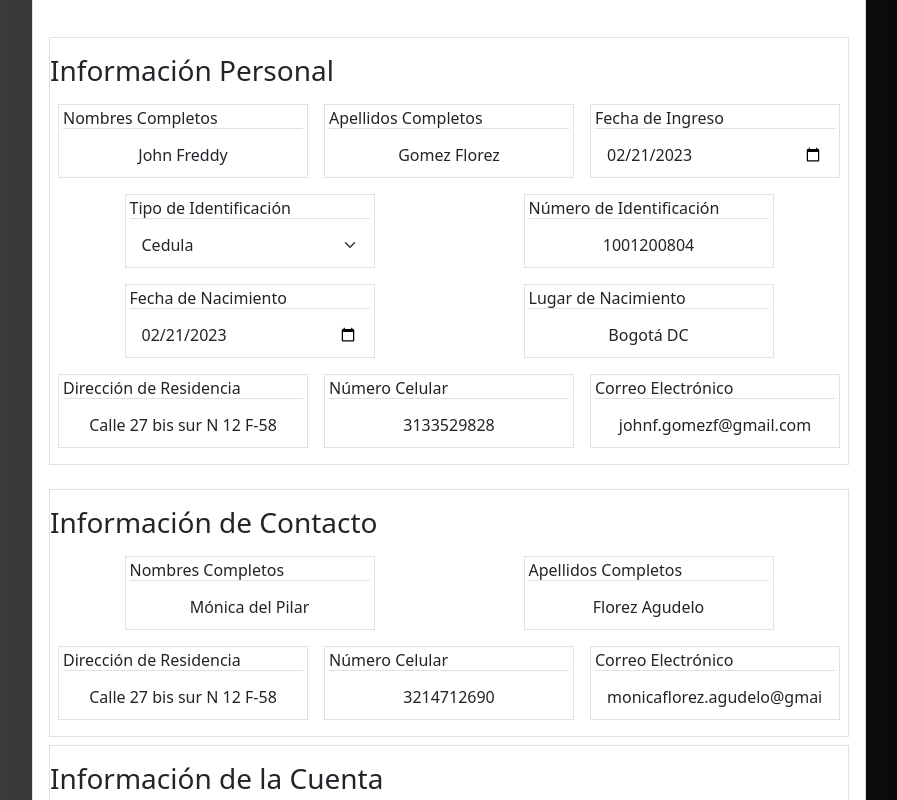
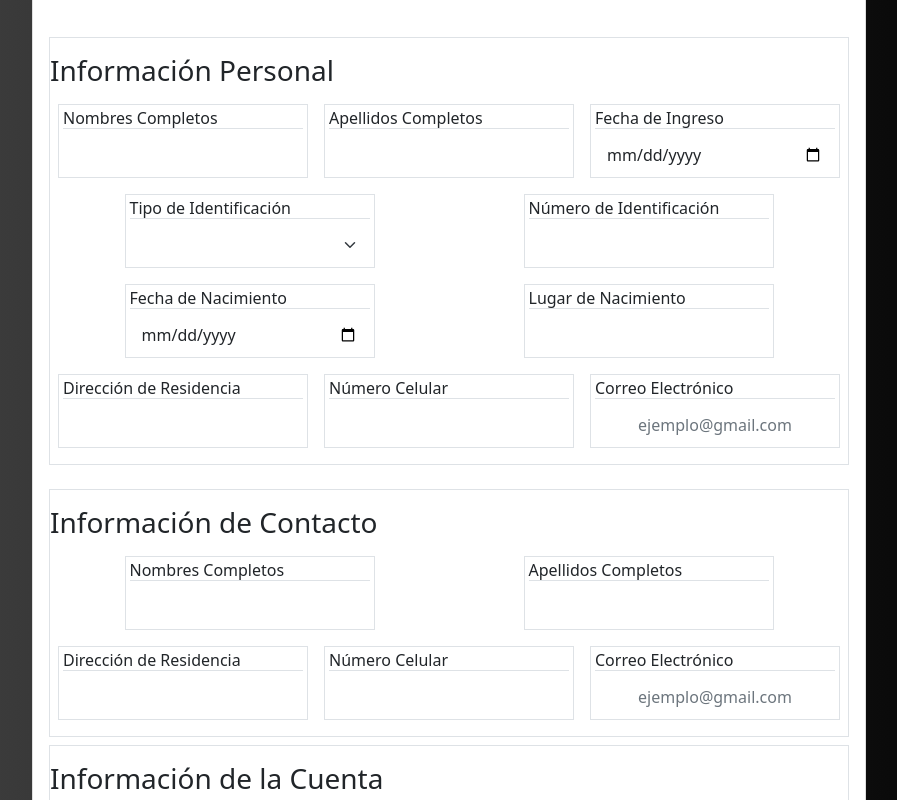
Before and after one commit to NeoArts/gestor_peluqueria, a Vue app: page /register in a window 1280 px wide. Shown: the part 380-1180 px from the top of the page, without its empty margins (191-1088 px from the left). Built offline with nearby package versions, Linux system fonts and the light colour scheme; what @formkit/vue, vue-sweetalert2 would draw is missing.

Commit message:
secondUpdate Preparation

```diff
--- a/src/views/Register.vue
+++ b/src/views/Register.vue
@@ -253,29 +253,29 @@
         errors: "",
         uid: "",
         empleado:{
-          nombres: "John Freddy",
-          apellidos: "Gomez Florez",
-          fechaContracion: "2023-02-21",
-          tipoIdentificacion: "cc",
-          NoIdentificacion: "1001200804",
-          fechaNacimiento: "2023-02-21",
-          LugarNacimiento: "Bogotá DC",
-          direccion: "Calle 27 bis sur N 12 F-58",
-          celular: "3133529828",
-          correo: "johnf.gomezf@gmail.com",
+          nombres: "",
+          apellidos: "",
+          fechaContracion: "",
+          tipoIdentificacion: "",
+          NoIdentificacion: "",
+          fechaNacimiento: "",
+          LugarNacimiento: "",
+          direccion: "",
+          celular: "",
+          correo: "",
           rol: "barbero"
         },
         contacto: {
-          nombres: "Mónica del Pilar",
-          apellidos: "Florez Agudelo",
-          direccion: "Calle 27 bis sur N 12 F-58",
-          numero: "3214712690",
-          correo: "monicaflorez.agudelo@gmail.com",
+          nombres: "",
+          apellidos: "",
+          direccion: "",
+          numero: "",
+          correo: "",
         },
         usuario: {
           correo: "",
-          contraseña: "1001John",
-          contraseñaConf: "1001John",
+          contraseña: "",
+          contraseñaConf: "",
         },
         previewImage: null,
         image: null,
```
